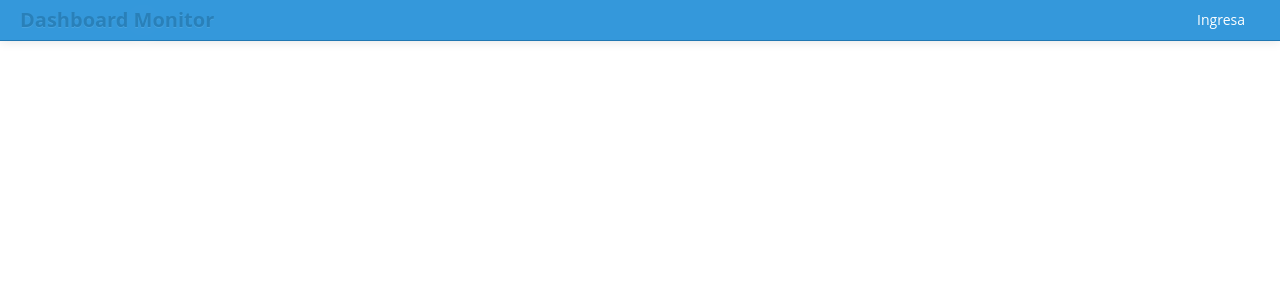
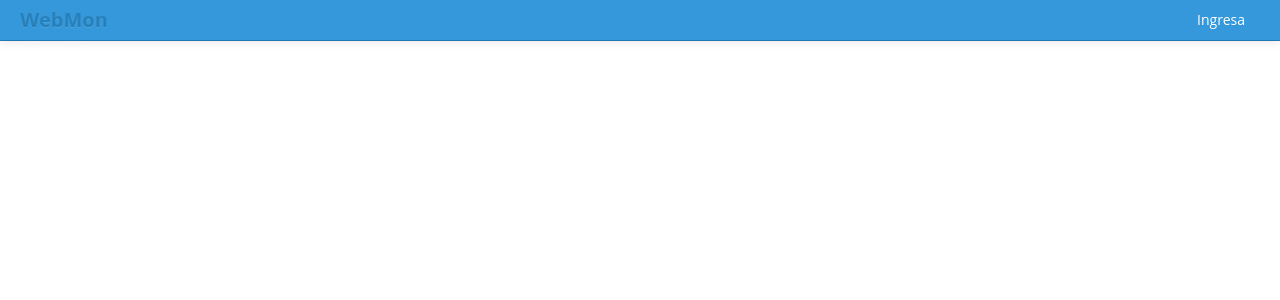
Before and after one commit to josemontesdeoca/dashboard-monitor, a Python web app: template templates/dashboard.html in a window 1280 px wide. Shown: the top 300 px of the page. Run offline with Jinja, Linux system fonts and the light colour scheme; the template is opened without the code that fills it: most values are stand-ins (such as "Sample title", 1, 10 or a date in 2020); some libraries are stand-ins or nearby versions.

Commit message:
Rename project to 'Web Monitor'.

```diff
--- a/handlers.py
+++ b/handlers.py
@@ -1,6 +1,6 @@
 # Copyright 2013 Jose Montes de Oca. All Rights Reserved.
 
-"""Dashboard Monitor handlers."""
+"""Web Monitor handlers."""
 
 __author__ = 'Jose Montes de Oca <jfmontesdeoca11@gmail.com>'
 
--- a/models.py
+++ b/models.py
@@ -1,6 +1,6 @@
 # Copyright 2013 Jose Montes de Oca. All Rights Reserved.
 
-"""Dashboard Monitor DB model classes."""
+"""Web Monitor DB model classes."""
 
 __author__ = 'Jose Montes de Oca <jfmontesdeoca11@gmail.com>'
 
--- a/static/js/dashboard-gviz.js
+++ b/static/js/dashboard-gviz.js
@@ -4,11 +4,11 @@
  * @author jfmontesdeoca11@gmail.com (Jose Montes de Oca)
  */
 
-/** global namespace for Dashboard Monitor project. */
-var dashboardmonitor = dashboardmonitor || {};
+/** global namespace for Web Monitor project. */
+var webmonitor = webmonitor || {};
 
 /** GViz object for visualization methods. */
-dashboardmonitor.GViz = dashboardmonitor.GViz || {};
+webmonitor.GViz = webmonitor.GViz || {};
 
 /** Load the Visualization API and the core chart package. */
 google.load('visualization', '1.0', {'packages':['corechart']});
@@ -17,7 +17,7 @@ google.load('visualization', '1.0', {'packages':['corechart']});
  * Callback method that creates and populates a DataTable, instantiates the
  * charts and renders them.
  */
-dashboardmonitor.GViz.drawVisualizations = function() {
+webmonitor.GViz.drawVisualizations = function() {
 
     var loc = window.location;
 
@@ -30,7 +30,7 @@ dashboardmonitor.GViz.drawVisualizations = function() {
     var dashboardQuery = new google.visualization.Query(resource, opts);
 
     // Send query request
-    dashboardQuery.send(dashboardmonitor.GViz.handleDashboardQueryResponse);
+    dashboardQuery.send(webmonitor.GViz.handleDashboardQueryResponse);
 };
 
 /**
@@ -38,7 +38,7 @@ dashboardmonitor.GViz.drawVisualizations = function() {
  * page.
  * @param {object} response object containing the dataTable.
  */
-dashboardmonitor.GViz.handleDashboardQueryResponse = function(response) {
+webmonitor.GViz.handleDashboardQueryResponse = function(response) {
     console.log('Entering handleDashboardQueryResponse Function.');
     var data = response.getDataTable();
     var chart = new google.visualization.AreaChart(
@@ -47,4 +47,4 @@ dashboardmonitor.GViz.handleDashboardQueryResponse = function(response) {
 };
 
 /** Set a callback to run when the Google Visualization API is loaded. */
-google.setOnLoadCallback(dashboardmonitor.GViz.drawVisualizations);
+google.setOnLoadCallback(webmonitor.GViz.drawVisualizations);
--- a/templates/base.html
+++ b/templates/base.html
@@ -3,15 +3,15 @@
 <html lang="en">
     <head>
         <meta charset="utf-8">
-        <title>{% block title %} Dashboard Monitor {% endblock %}</title>
+        <title>{% block title %} Web Monitor {% endblock %}</title>
 
         <meta name="viewport" content="width=device-width, initial-scale=1.0">
 
         <meta name="description" content="">
-        <meta name="author" content="DashboardMonitor">
+        <meta name="author" content="WebMonitor">
 
         <link rel="stylesheet" type="text/css" href="/static/css/bootstrap.min.css">
-        <link rel="stylesheet" type="text/css" href="/static/css/dashboard-monitor.css">
+        <link rel="stylesheet" type="text/css" href="/static/css/web-monitor.css">
         {% block head %}{% endblock %}
     </head>
     <body>
@@ -25,7 +25,7 @@
                                 <span class="icon-bar"></span>
                                 <span class="icon-bar"></span>
                             </button>
-                            <a class="brand" href="/">Dashboard Monitor</a>
+                            <a class="brand" href="/">WebMon</a>
                             <div class="nav-collapse collapse">
                                 <ul class="nav pull-right">
                                     {% if not user %}
```
Also changed, not shown: README.md, static/css/web-monitor.css (renamed from static/css/dashboard-monitor.css).
